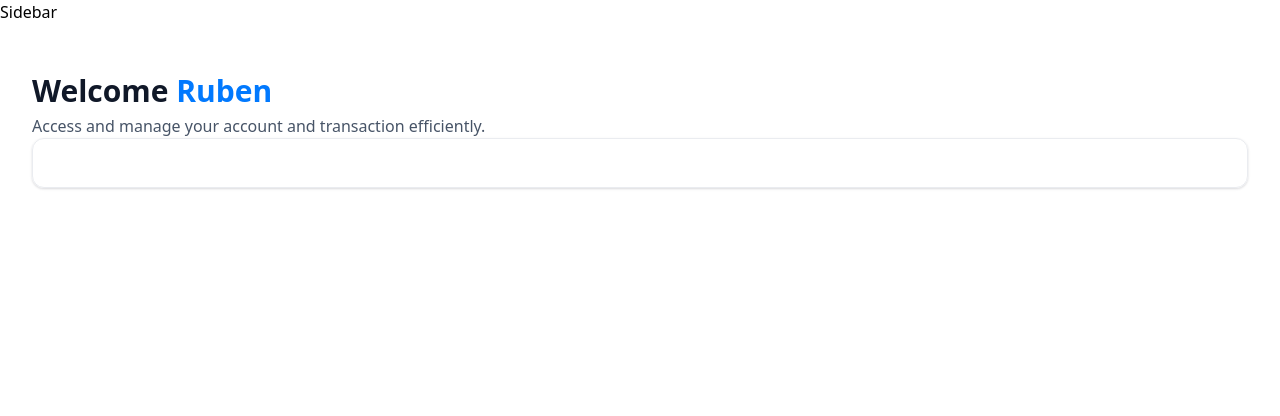
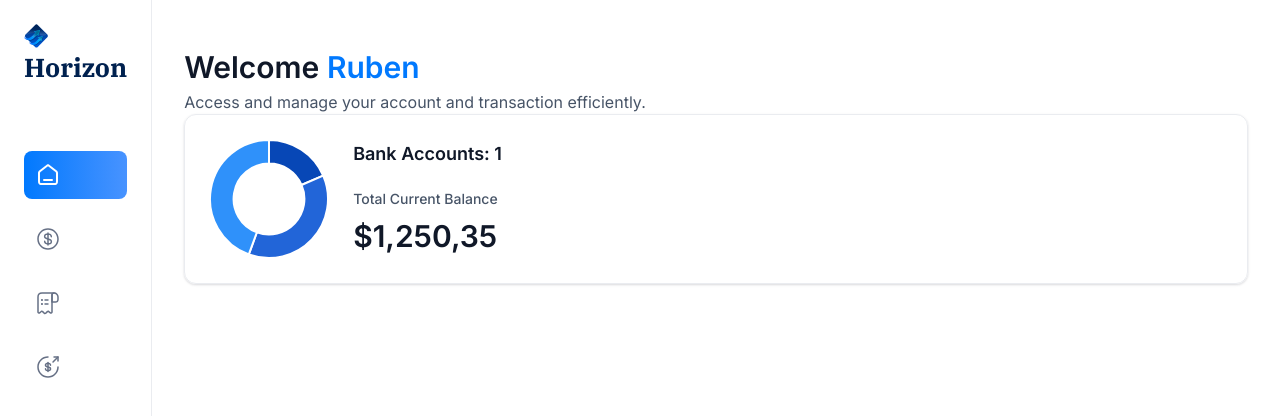
Before and after one commit to EDITH-01/bank, a Next.js app: page / in a window 1280 px wide. Shown: the top 416 px of the page. Built offline with nearby package versions, Linux system fonts and the light colour scheme.

Commit message:
1:11 some issue in navbar

```diff
--- a/app/(root)/layout.tsx
+++ b/app/(root)/layout.tsx
@@ -1,11 +1,14 @@
+import Sidebar from "@/components/Sidebar";
+
 export default function RootLayout({
   children,
 }: Readonly<{
   children: React.ReactNode;
 }>) {
+  const loggedIn ={ firstName: 'Ruben'  ,lastName : 'raj'}
   return (
-    <main>
-    Sidebar
+    <main className="flex h-screen w-full font-inter">
+     <Sidebar/>
       {children}
     </main>
   );
--- /dev/null
+++ b/components/AnimatedCounter.tsx
@@ -0,0 +1,17 @@
+'use client'
+import React from 'react'
+import CountUp from 'react-countup'
+
+const AnimatedCounter = ({amount} :{amount : number}) => {
+  return (
+    <div className='w-full'>
+       <CountUp
+        decimals={2}
+        decimal=','
+        prefix='$'
+       end={amount}/>
+    </div>
+  )
+}
+
+export default AnimatedCounter
--- /dev/null
+++ b/components/DoughnutChart.tsx
@@ -0,0 +1,26 @@
+"use client"
+import{ Chart as ChartJs, ArcElement, Tooltip, Legend} from "chart.js"
+import { Doughnut } from 'react-chartjs-2';
+
+ChartJs.register(ArcElement, Tooltip, Legend);
+const DoughnutChart = ({accounts} : DoughnutChartProps) => {
+    const data ={
+        datasets:[{
+            label:"Banks",
+            data:[1250,2500,3000],
+            backgroundColor:['#0747b6','#2265d8','#2f91fa']
+        }],
+        labels:['Bank 1','Bank 2','Bank 3']
+    }
+  return <Doughnut data={data}
+    options={{
+        cutout:'60%',
+        plugins:{
+            legend:{
+                display: false
+            }
+        }
+    }} />
+}
+
+export default DoughnutChart
--- /dev/null
+++ b/components/Sidebar.tsx
@@ -0,0 +1,48 @@
+"use client"
+import { sidebarLinks } from '@/constants'
+import { cn } from '@/lib/utils'
+import Image from 'next/image'
+import Link from 'next/link'
+import { usePathname } from 'next/navigation'
+
+
+const Sidebar = ({user}:SiderbarProps) => {
+    const pathname = usePathname();
+  return (
+    <section className='sidebar'>
+      <nav className='flex flex-col gap-4'>
+     <Link href='/' className='mb-12 cursor-pointer items-center gap-2'>
+       <Image
+       src='/icons/logo.svg'
+       width={34}
+       height={34}
+       alt="Horizon logo"
+       className='size-[24px] max-xl:sixe-14'
+       />
+       <h1 className='sidebar-logo'>Horizon</h1>
+     </Link>
+     {sidebarLinks.map((item)=>{
+        const isActive = pathname === item.route || pathname.startsWith(`${item.route}`)
+
+        return(
+          <Link href={item.route} key={item.label} className={cn('sidebar-link',{'bg-bank-gradient':isActive})}>
+           <div className='relative size-6'>
+            <Image
+              src={item.imgURL}
+              alt={item.label}
+              fill
+              className={cn({
+                'brightness-[3] invert-0':isActive
+              })}
+              />
+              <p className={cn('sidebar-label',{'!text-white':isActive})}></p>
+           </div>
+          </Link>
+        )
+     })}
+        </nav>
+    </section>
+  )
+}
+
+export default Sidebar
--- a/components/TotalBalanceBox.tsx
+++ b/components/TotalBalanceBox.tsx
@@ -1,16 +1,25 @@
 import React from 'react'
+import AnimatedCounter from './AnimatedCounter'
+import DoughnutChart from './DoughnutChart'
 
 const TotalBalanceBox = ({
     accounts =[],totalBanks,totalCurrentBalance
-}: TotalBalanceBoxProps ) =>{
+}:TotlaBalanceBoxProps) =>{
 
   return (
    <section className='total-balance'>
     <div className='total-balance-chart'>
-
+      <DoughnutChart accounts={accounts}/>
     </div>
-    <div className='flex flex-col gap 2'>
-
+    <div className='flex flex-col gap-6'>
+      <h2 className='header-2'>Bank Accounts: {totalBanks}
+      </h2>
+      <div className='flex flex-col gap-2'>
+        <p className='total-balance-label'>
+          Total Current Balance</p>
+        <div className='total-balance-amount flex-center gap-2'>
+         <AnimatedCounter amount={totalCurrentBalance} /></div>
+      </div>
     </div>
 
    </section>
--- a/package.json
+++ b/package.json
@@ -10,11 +10,15 @@
   },
   "dependencies": {
     "@radix-ui/react-slot": "^1.1.0",
+    "chart.js": "^4.4.6",
     "class-variance-authority": "^0.7.0",
     "clsx": "^2.1.1",
     "lucide-react": "^0.446.0",
     "next": "14.2.13",
+    "query-string": "^9.1.1",
     "react": "^18",
+    "react-chartjs-2": "^5.2.0",
+    "react-countup": "^6.5.3",
     "react-dom": "^18",
     "tailwind-merge": "^2.5.2",
     "tailwindcss-animate": "^1.0.7"
```
Also changed, not shown: 1 other file (tests, documents, lock files or other folders).
